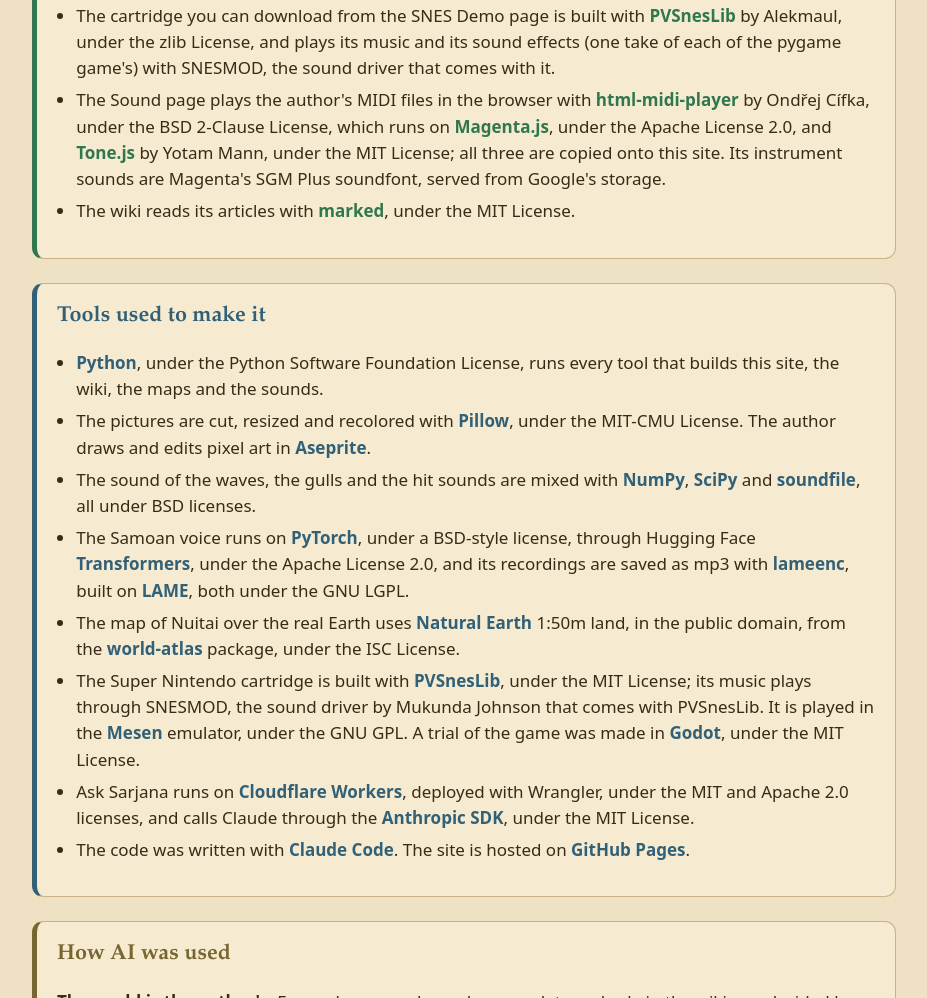
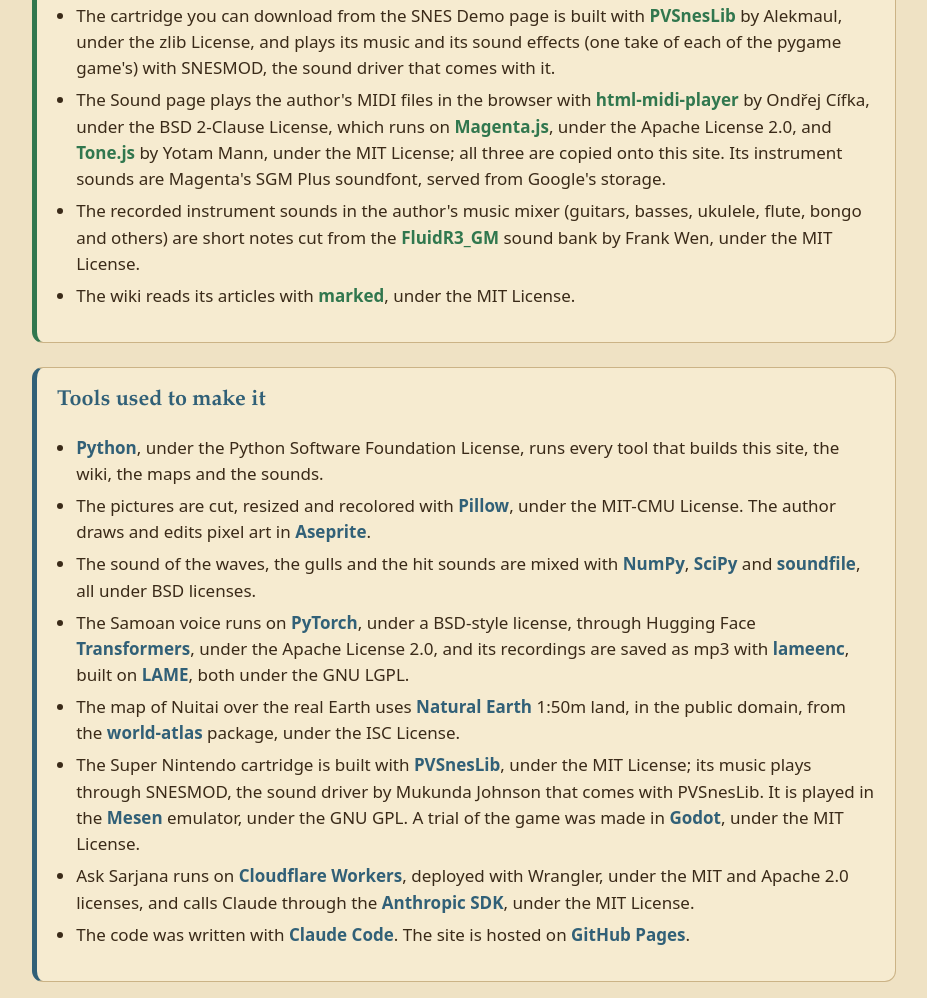
Before and after one commit to nintanuki/nuitai, a plain HTML site: page credits.html in a window 1280 px wide. Shown: the part 2910-3908 px from the top of the page, without its empty margins (321-1248 px from the left). Drawn offline with Linux system fonts and the light colour scheme.

Commit message:
Site build 2026-11-25 14:29

```diff
--- a/credits.html
+++ b/credits.html
@@ -215,6 +215,7 @@ legs/shorts/shorts/male/walk.png
       <li>The SNES Demo and the cartridge write their dialogue in <a href="https://github.com/quiple/galmuri">Galmuri11 Bold</a> by Lee Minseo (quiple), under the SIL Open Font License.</li>
       <li>The cartridge you can download from the SNES Demo page is built with <a href="https://github.com/alekmaul/pvsneslib">PVSnesLib</a> by Alekmaul, under the zlib License, and plays its music and its sound effects (one take of each of the pygame game's) with SNESMOD, the sound driver that comes with it.</li>
       <li>The Sound page plays the author's MIDI files in the browser with <a href="https://github.com/cifkao/html-midi-player">html-midi-player</a> by Ondřej Cífka, under the BSD 2-Clause License, which runs on <a href="https://github.com/magenta/magenta-js">Magenta.js</a>, under the Apache License 2.0, and <a href="https://tonejs.github.io/">Tone.js</a> by Yotam Mann, under the MIT License; all three are copied onto this site. Its instrument sounds are Magenta's SGM Plus soundfont, served from Google's storage.</li>
+      <li>The recorded instrument sounds in the author's music mixer (guitars, basses, ukulele, flute, bongo and others) are short notes cut from the <a href="https://member.keymusician.com/Member/FluidR3_GM/index.html">FluidR3_GM</a> sound bank by Frank Wen, under the MIT License.</li>
       <li>The wiki reads its articles with <a href="https://github.com/markedjs/marked">marked</a>, under the MIT License.</li>
     </ul>
   </section>
```
Also changed, not shown: 1 other file.
